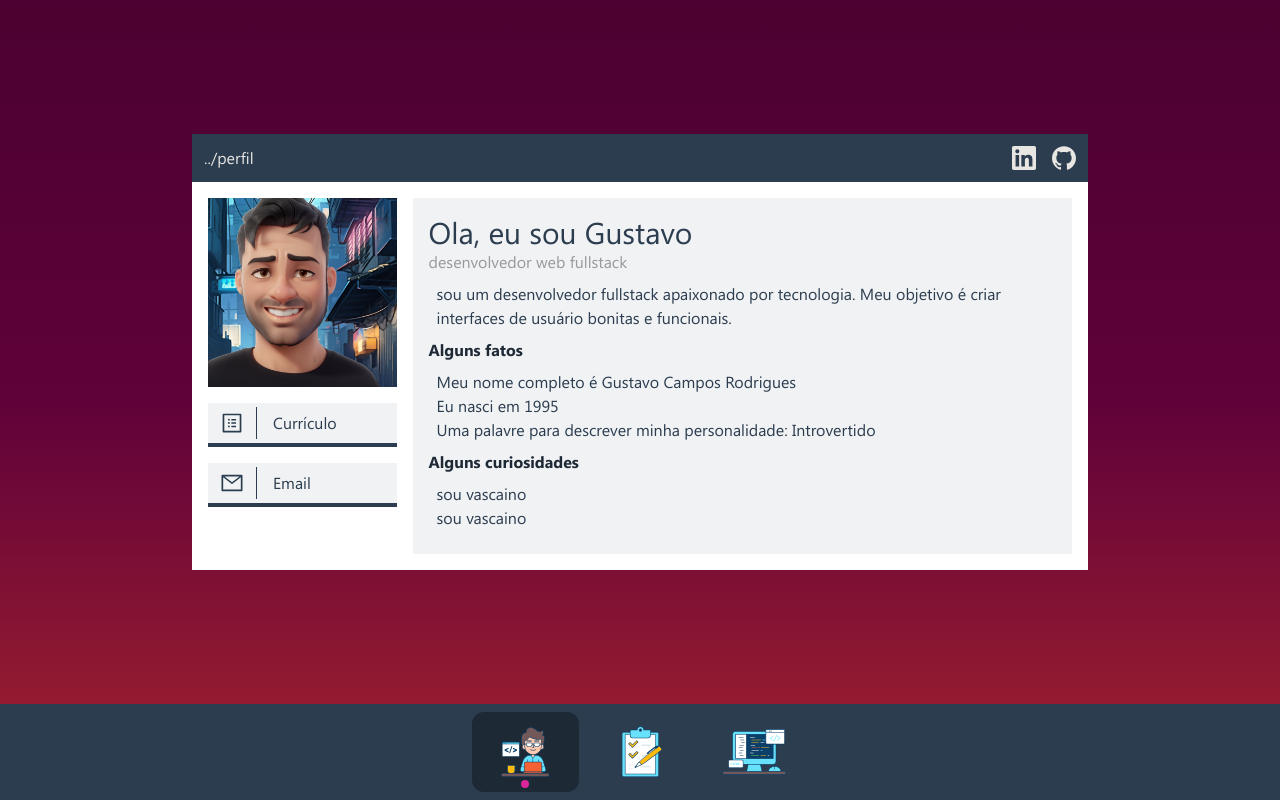
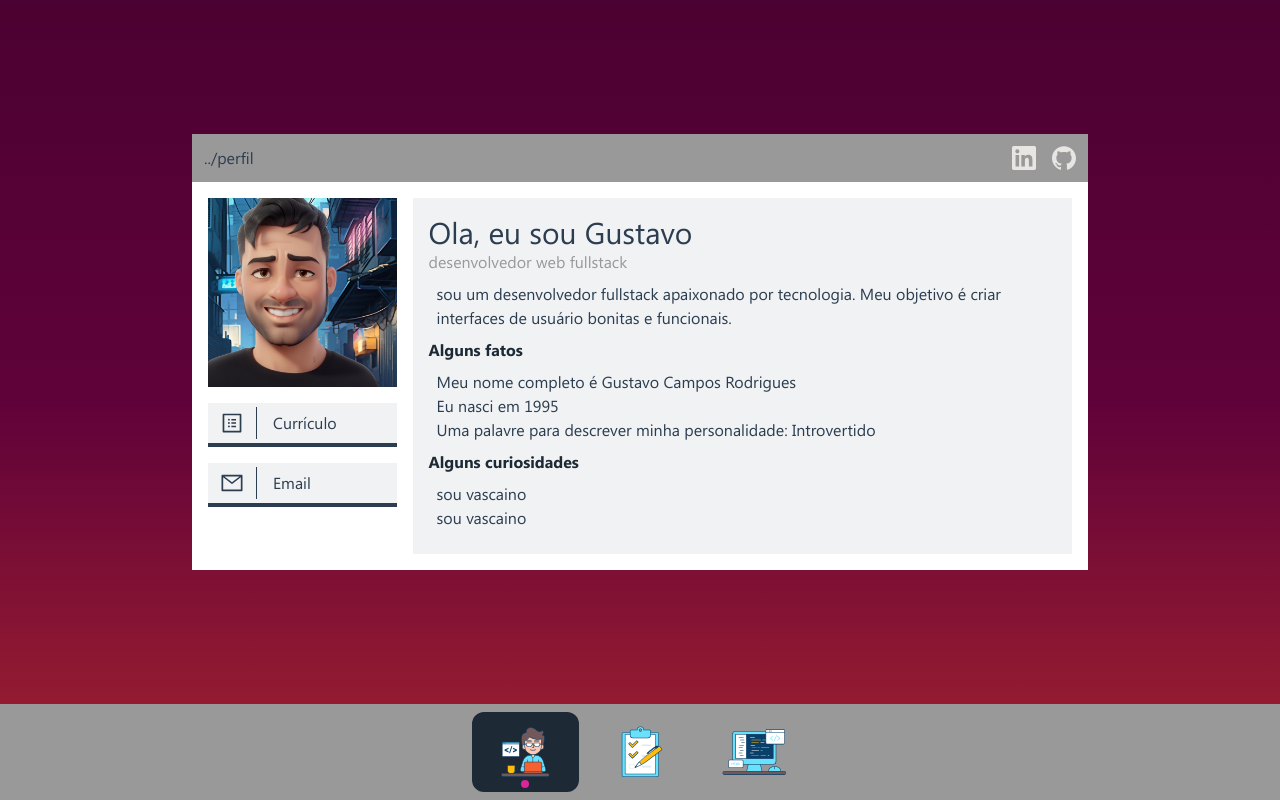
Before and after one commit to gstvcampos/portfolio, a Next.js app: page / in a window 1280 px wide. Built offline with nearby package versions, Linux system fonts and the light colour scheme.

Commit message:
feat: colors

```diff
--- a/src/app/globals.css
+++ b/src/app/globals.css
@@ -9,7 +9,7 @@
   --purple: 321deg 70% 50%;
   --border: 220deg 13% 95%;
   /* barras e texto */
-  --primary: 210deg 29% 24%;
+  --primary: 210deg 0% 60%;
   /* selecionado */
   --focus: 210deg 29% 16%;
   /* bg geral */
@@ -31,7 +31,7 @@
     --bottom: 355deg 65% 39%;
     --purple: 321deg 70% 50%;
     /* barras e texto */
-    --primary: 208deg 30% 20%;
+    --primary: 210deg 0% 5%;
     /* selecionado */
     --focus: 208deg 30% 75%;
     /* bg geral */
--- a/src/components/Header.tsx
+++ b/src/components/Header.tsx
@@ -4,7 +4,7 @@ import { GitHubIcon, LinkedinIcon } from './Icons'
 export default function Header({ innerText }: { innerText: string }) {
   return (
     <header className="bg-primary text-title flex h-12 justify-between p-3">
-      <span>{innerText}</span>
+      <span className="text-text">{innerText}</span>
       <div className="flex gap-4">
         <Link
           target="_blank"
```
